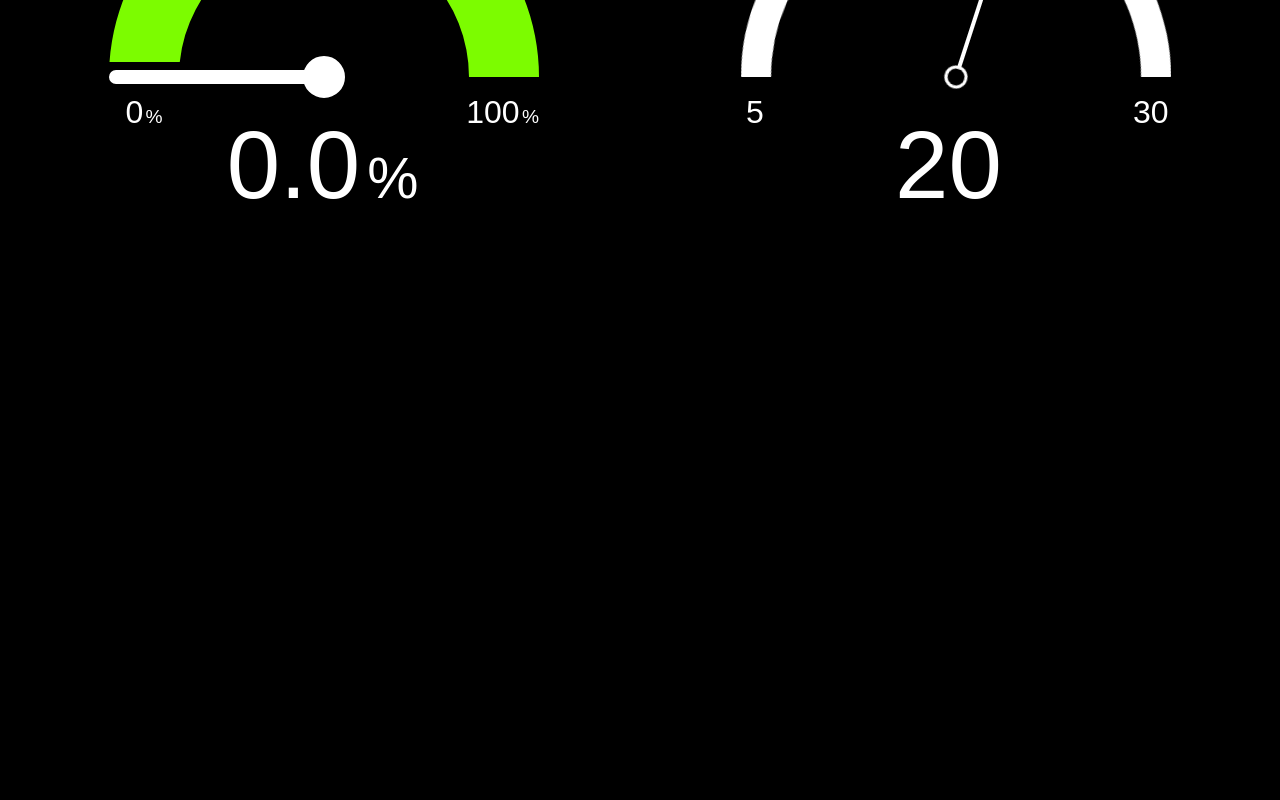
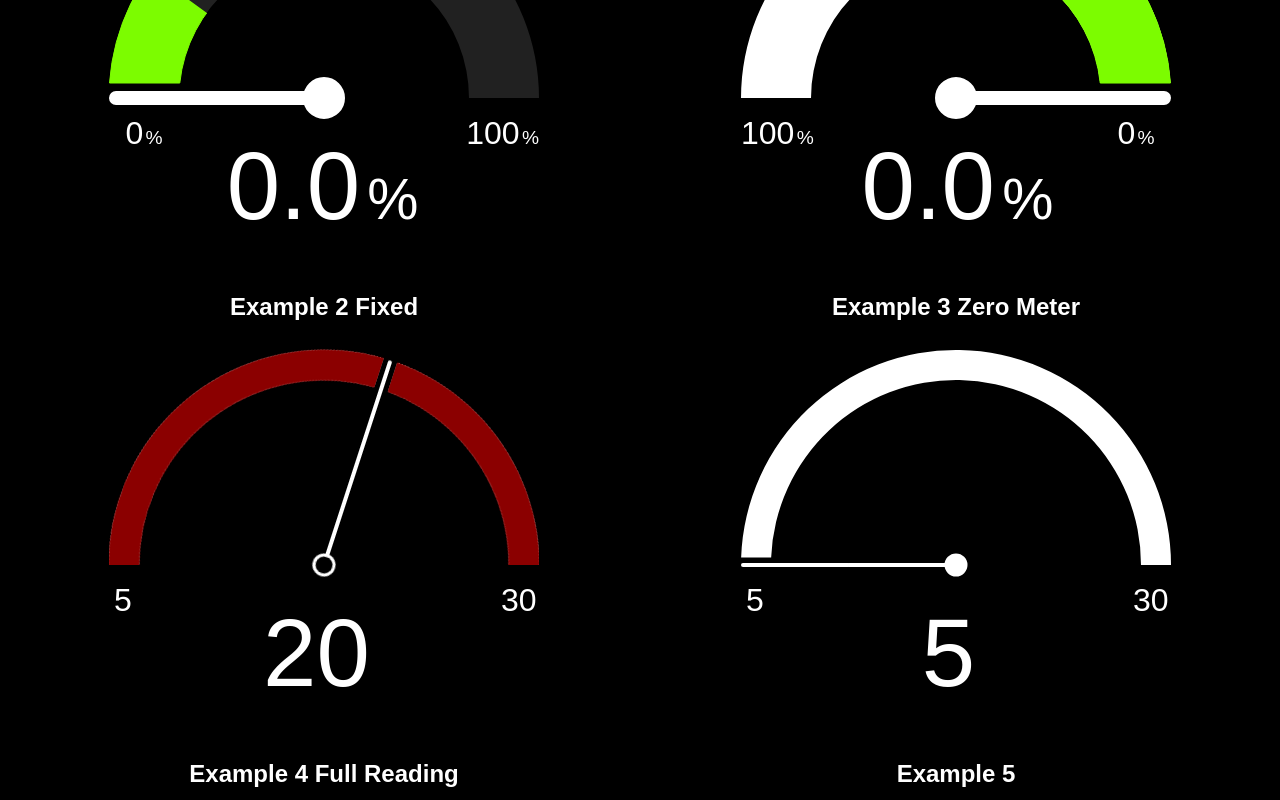
Before and after one commit to chrisheanan/vue-gauge, a Vue app: page / in a window 1280 px wide. Shown: the part 380-1180 px from the top of the page. Before the commit the page ends 800 px from the top, so only its background shows below. Built offline with nearby package versions, Linux system fonts and the light colour scheme.

Commit message:
Min max thresolds

```diff
--- a/package.json
+++ b/package.json
@@ -44,7 +44,7 @@
     "trailingComma": "all",
     "semi": true,
     "arrowParens": "avoid",
-    "printWidth": 120
+    "printWidth": 100
   },
   "browserslist": [
     "> 1%",
--- a/src/App.vue
+++ b/src/App.vue
@@ -2,12 +2,9 @@
   <section>
     <h1>Gauges</h1>
 
-    <button
-      type="button"
-      @click="() => {
-        exampleValue = Math.random() * Math.floor(100);
-      }"
-    >Random Number</button>
+    <button type="button" @click="random">Random Number</button>
+
+    <button type="button" @click="minToMax">0 - 100 Toggle</button>
 
     <div id="app">
       <Gauge
@@ -20,10 +17,26 @@
         unit="%"
         style="width: 430px"
         inactiveFill="#212121"
-        :minThreshold="30"
+        :minThreshold="20"
         :maxThreshold="70"
         minThresholdFill="lawngreen"
         maxThresholdFill="darkred"
+      />
+
+      <Gauge
+        title="Example Random Value"
+        fontSize="1em"
+        :min="100"
+        :max="0"
+        :dp="1"
+        :value="exampleValue"
+        unit="%"
+        style="width: 430px"
+        inactiveFill="#212121"
+        :minThreshold="80"
+        :maxThreshold="25"
+        minThresholdFill="darkred"
+        maxThresholdFill="lawngreen"
       />
 
       <Gauge
@@ -31,8 +44,9 @@
         :min="5"
         :max="30"
         :value="20"
-        :maxThreshold="15"
+        :maxThreshold="5"
         style="width: 430px"
+        maxThresholdFill="darkred"
         :pointerGap="2"
         :thickness="30"
         :pointerStrokeWidth="4"
@@ -41,9 +55,60 @@
         pivotFill="none"
       />
 
-      <!--
-      <Gauge title="Example 3 Zero Meter" :min="5" :max="30" :value="5" style="width: 430px" />
-      <Gauge title="Example 4 Full Reading" :min="5" :max="30" :value="30" style="width: 430px" />-->
+      <Gauge
+        title="Example 3 Zero Meter"
+        :min="5"
+        :max="30"
+        :value="5"
+        style="width: 430px"
+        inactiveStroke="currentcolor"
+        :inactiveStrokeWidth="2"
+        :pointerGap="2"
+        :thickness="30"
+        :pointerStrokeWidth="4"
+        :pivotRadius="10"
+        :pivotStrokeWidth="3"
+      />
+
+      <Gauge
+        title="Example 4 Full Reading"
+        :min="5"
+        :max="30"
+        :value="30"
+        style="width: 430px"
+        activeFill="silver"
+        activeStroke="currentcolor"
+        :activeStrokeWidth="2"
+        inactiveStroke="currentcolor"
+        :inactiveStrokeWidth="2"
+        :pointerGap="2"
+        :thickness="30"
+        :pointerStrokeWidth="4"
+        :pivotRadius="10"
+        :pivotStrokeWidth="3"
+      />
+
+      <Gauge
+        title="Example 5"
+        :min="0"
+        :max="100"
+        :value="exampleValue"
+        style="width: 430px"
+        activeFill="dodgerblue"
+        inactiveFill="#444"
+        :pointerGap="2"
+        :thickness="5"
+        pointerStroke="darkred"
+        :pointerStrokeWidth="4"
+        :pivotRadius="10"
+        pivotFill="none"
+        pivotStroke="darkred"
+        :pivotStrokeWidth="3"
+        minThresholdFill="lawngreen"
+        :minThreshold="15"
+        maxThresholdFill="darkred"
+        :maxThreshold="95"
+      />
     </div>
   </section>
 </template>
@@ -60,6 +125,14 @@ export default {
     return {
       exampleValue: 0,
     };
+  },
+  methods: {
+    random() {
+      this.exampleValue = Math.random() * Math.floor(100);
+    },
+    minToMax() {
+      this.exampleValue = this.exampleValue === 0 ? 100 : 0;
+    },
   },
 };
 </script>
--- a/src/components/Gauge.vue
+++ b/src/components/Gauge.vue
@@ -4,25 +4,27 @@
 
     <svg :viewBox="`0 0 ${diameter} ${radius + 35}`" xmlns="http://www.w3.org/2000/svg">
       <defs>
-        <clipPath id="cut-off-bottom">
+        <clipPath :id="`clip-bottom-${_uid}`">
           <rect x="0" y="0" :width="diameter" :height="radius + 10" />
         </clipPath>
 
-        <clipPath id="cut-off-min" v-if="minThreshold !== null">
+        <clipPath :id="`clip-min-${_uid}`" v-if="minThreshold">
           <Arc
-            :radius="radius"
-            :thickness="thickness"
-            :offsetY="10"
+            :radius="radius + 2"
+            :thickness="thickness + 4"
+            :offsetY="8"
+            :offsetX="-2"
             :startAngle="0"
             :endAngle="minThresholdAngle"
           />
         </clipPath>
 
-        <clipPath id="cut-off-max" v-if="maxThreshold !== null">
+        <clipPath :id="`clip-max-${_uid}`" v-if="maxThreshold">
           <Arc
-            :radius="radius"
-            :thickness="thickness"
-            :offsetY="10"
+            :radius="radius + 2"
+            :thickness="thickness + 4"
+            :offsetY="8"
+            :offsetX="-2"
             :startAngle="maxThresholdAngle"
             :endAngle="180"
           />
@@ -41,73 +43,62 @@
         />
       </g>
 
-      <g clip-path="url(#cut-off-bottom)">
+      <g :clip-path="`url(#clip-bottom-${_uid})`">
         <g class="rotatable" :style="needleRotationStyle">
           <pointer-arcs
             :radius="radius"
             :thickness="thickness"
             :offsetY="10"
-            :activeFill="compActiveFill"
-            :activeStroke="compActiveStroke"
-            :activeStrokeWidth="compActiveStrokeWidth"
-            :inactiveFill="compInactiveFill"
-            :inactiveStroke="compInactiveStroke"
-            :inactiveStrokeWidth="compInactiveStrokeWidth"
+            :activeFill="activeFill"
+            :inactiveFill="inactiveFill"
             :angle="pointerGap"
-            :transitionDelay="maxTransitionDelay"
           />
         </g>
       </g>
 
-      <g clip-path="url(#cut-off-bottom)" v-if="minThreshold !== null">
-        <g class="rotatable" :style="{ transform: `rotate(${minThresholdAngle}deg)` }">
-          <g clip-path="url(#cut-off-min)">
-            <g class="rotatable" :style="{ transform: `rotate(-${minThresholdAngle}deg)` }">
+      <g :clip-path="`url(#clip-min-${_uid})`" v-if="minThreshold">
         <g class="rotatable" :style="needleRotationStyle">
           <pointer-arcs
             :radius="radius"
             :thickness="thickness"
             :offsetY="10"
-                  :active="false"
-                  :inactiveFill="inactiveFill"
-                  :inactiveStroke="inactiveStroke"
-                  :inactiveStrokeWidth="inactiveStrokeWidth"
+            :activeFill="minThresholdFill"
+            :activeStroke="minThresholdFill"
+            :activeStrokeWidth="1"
+            :inactiveFill="minThresholdFill"
+            :inactiveStroke="minThresholdFill"
+            :inactiveStrokeWidth="1"
             :angle="pointerGap"
+            :style="minThresholdStyle"
           />
         </g>
       </g>
-          </g>
-        </g>
-      </g>
 
-      <g clip-path="url(#cut-off-bottom)" v-if="maxThreshold !== null">
-        <g class="rotatable" :style="{ transform: `rotate(${maxThresholdAngle}deg)` }">
-          <g clip-path="url(#cut-off-max)">
-            <g class="rotatable" :style="{ transform: `rotate(-${maxThresholdAngle}deg)` }">
+      <g :clip-path="`url(#clip-max-${_uid})`" v-if="maxThreshold">
         <g class="rotatable" :style="needleRotationStyle">
           <pointer-arcs
             :radius="radius"
             :thickness="thickness"
             :offsetY="10"
-                  :inactive="false"
-                  :activeFill="activeFill"
-                  :activeStroke="activeStroke"
-                  :activeStrokeWidth="activeStrokeWidth"
+            :activeFill="maxThresholdFill"
+            :activeStroke="maxThresholdFill"
+            :activeStrokeWidth="1"
+            :inactiveFill="maxThresholdFill"
+            :inactiveStroke="maxThresholdFill"
+            :inactiveStrokeWidth="1"
             :angle="pointerGap"
+            :style="maxThresholdStyle"
           />
-              </g>
-            </g>
-          </g>
         </g>
       </g>
     </svg>
 
     <div class="labels">
-      <div class="min" :style="{ flexBasis: `${thickness}px`}">
+      <div class="min" :style="{ flexBasis: `${thickness}px` }">
         <span v-text="min"></span>
         <span class="unit" v-text="unit"></span>
       </div>
-      <div class="max" :style="{ flexBasis: `${thickness}px`}">
+      <div class="max" :style="{ flexBasis: `${thickness}px` }">
         <span v-text="max"></span>
         <span class="unit" v-text="unit"></span>
       </div>
@@ -213,12 +204,31 @@ export default {
       required: false,
       default: 20,
     },
-    ...styleProps("pivot", { strokeWidth: 2, stroke: "currentcolor", fill: "currentcolor" }),
-    ...styleProps("arc"),
-    ...styleProps("minThreshold"),
-    ...styleProps("maxThreshold"),
-    ...styleProps("active", { fill: "currentcolor" }),
-    ...styleProps("inactive", { fill: "none" }),
+    ...styleProps("pivot", {
+      strokeWidth: 2,
+      stroke: "currentcolor",
+      fill: "currentcolor",
+    }),
+    minThresholdFill: {
+      type: String,
+      required: false,
+      default: "none",
+    },
+    maxThresholdFill: {
+      type: String,
+      required: false,
+      default: "none",
+    },
+    activeFill: {
+      type: String,
+      required: false,
+      default: "currentcolor",
+    },
+    inactiveFill: {
+      type: String,
+      required: false,
+      default: "currentcolor",
+    },
   },
   data() {
     return {
@@ -227,70 +237,28 @@ export default {
     };
   },
   computed: {
-    compActiveFill() {
-      if (this.minThresholdActive) {
-        return this.minThresholdFill;
-      } else if (this.maxThresholdActive) {
-        return this.maxThresholdFill;
-      }
-
-      return this.activeFill;
-    },
-    compActiveStroke() {
-      if (this.minThresholdActive) {
-        return this.minThresholdStroke;
-      } else if (this.maxThresholdActive) {
-        return this.maxThresholdStroke;
-      }
-
-      return this.activeStroke;
-    },
-    compActiveStrokeWidth() {
-      if (this.minThresholdActive) {
-        return this.minThresholdStrokeWidth;
-      } else if (this.maxThresholdActive) {
-        return this.maxThresholdStrokeWidth;
-      }
-
-      return this.activeStrokeWidth;
-    },
-    compInactiveFill() {
-      if (this.minThresholdActive) {
-        return this.minThresholdFill;
-      } else if (this.maxThresholdActive) {
-        return this.maxThresholdFill;
-      }
-
-      return this.inactiveFill;
-    },
-    compInactiveStroke() {
-      if (this.minThresholdActive) {
-        return this.minThresholdStroke;
-      } else if (this.maxThresholdActive) {
-        return this.maxThresholdStroke;
-      }
-
-      return this.inactiveStroke;
-    },
-    compInactiveStrokeWidth() {
-      if (this.minThresholdActive) {
-        return this.minThresholdStrokeWidth;
-      } else if (this.maxThresholdActive) {
-        return this.maxThresholdStrokeWidth;
-      }
-
-      return this.inactiveStrokeWidth;
+    inverseMode() {
+      return this.min > this.max;
     },
     diameter() {
       return this.radius * 2;
     },
     displayValueWithDp() {
       if (this.dp === 0) {
-        return this.displayValue;
+        return parseInt(this.displayValue);
       }
       return parseFloat(this.displayValue.toFixed(this.dp));
     },
     displayValue() {
+      if (this.inverseMode) {
+        if (this.value > this.min) {
+          return this.min;
+        }
+
+        if (this.value < this.max) {
+          return this.max;
+        }
+      } else {
         if (this.value > this.max) {
           return this.max;
         }
@@ -298,11 +266,16 @@ export default {
         if (this.value < this.min) {
           return this.min;
         }
+      }
 
       return this.value;
     },
     innerAngleAdjustment() {
-      return innerAnglePointerAdjustment(this.pointerGap, this.radius, this.radius - this.thickness);
+      return innerAnglePointerAdjustment(
+        this.pointerGap,
+        this.radius,
+        this.radius - this.thickness,
+      );
     },
     needleAngle() {
       return this.calcArcAngle(this.displayValueWithDp);
@@ -313,24 +286,40 @@ export default {
       };
     },
     minThresholdAngle() {
-      // if (this.maxThresholdActive) {
-      //   return 180 + (180 - this.maxThresholdAngle);
-      // }
-
       return this.calcArcAngle(this.minThreshold);
     },
     minThresholdActive() {
+      if (this.inverseMode) {
+        return this.value >= this.minThreshold;
+      }
+
       return this.value <= this.minThreshold;
     },
+    minThresholdStyle() {
+      return {
+        transitionDelay: `${this.minTransitionDelay}s`,
+        transition: "opacity 0.15s ease-out",
+        opacity: this.minThresholdActive ? 1 : 0,
+        willChange: "opacity",
+      };
+    },
     maxThresholdAngle() {
-      // if (this.minThresholdActive) {
-      //   return 0;
-      // }
-
       return this.calcArcAngle(this.maxThreshold);
     },
     maxThresholdActive() {
+      if (this.inverseMode) {
+        return this.value <= this.maxThreshold;
+      }
+
       return this.value >= this.maxThreshold;
+    },
+    maxThresholdStyle() {
+      return {
+        transitionDelay: `${this.maxTransitionDelay}s`,
+        transition: "opacity 0.15s ease-out",
+        opacity: this.maxThresholdActive ? 1 : 0,
+        willChange: "opacity",
+      };
     },
   },
   methods: {
@@ -344,8 +333,12 @@ export default {
       const oldValueAngle = this.calcArcAngle(oldValue);
       const easingFunction = easingInverse("ease-in-out");
 
+      this.minTransitionDelay = easingFunction(
+        Math.abs((this.minThresholdAngle - oldValueAngle) / (newValueAngle - oldValueAngle)),
+      );
+
       this.maxTransitionDelay = easingFunction(
-        0.7 * Math.abs((this.maxThresholdAngle - oldValueAngle) / (newValueAngle - oldValueAngle)),
+        Math.abs((this.maxThresholdAngle - oldValueAngle) / (newValueAngle - oldValueAngle)),
       );
 
       return this.newValue;
--- a/src/components/Gauge/PointerArcs.vue
+++ b/src/components/Gauge/PointerArcs.vue
@@ -76,7 +76,7 @@ export default {
       type: Boolean,
       default: true,
     },
-    ...styleProps("inactive", { fill: "none" }),
+    ...styleProps("inactive", { fill: "currentcolor" }),
   },
   data() {
     return {
--- a/src/main.js
+++ b/src/main.js
@@ -4,5 +4,5 @@ import App from "./App.vue";
 Vue.config.productionTip = false;
 
 new Vue({
-  render: h => h(App)
+  render: h => h(App),
 }).$mount("#app");
```
Also changed, not shown: src/components/Gauge/Arc.vue (+26 -5 lines), src/lib/chart.js (+10 -1 lines). Lines whose indentation alone changed are shown as unchanged.
